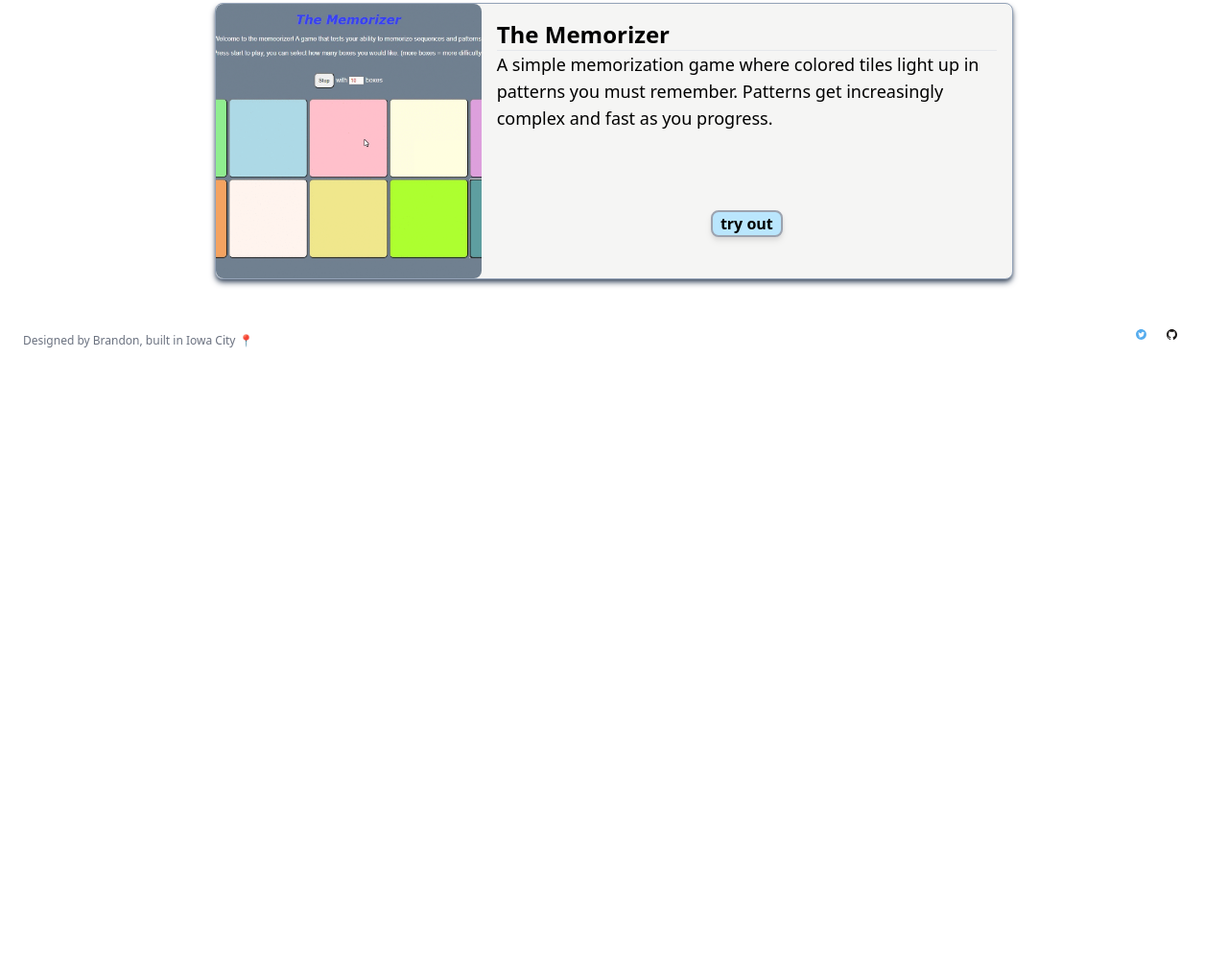
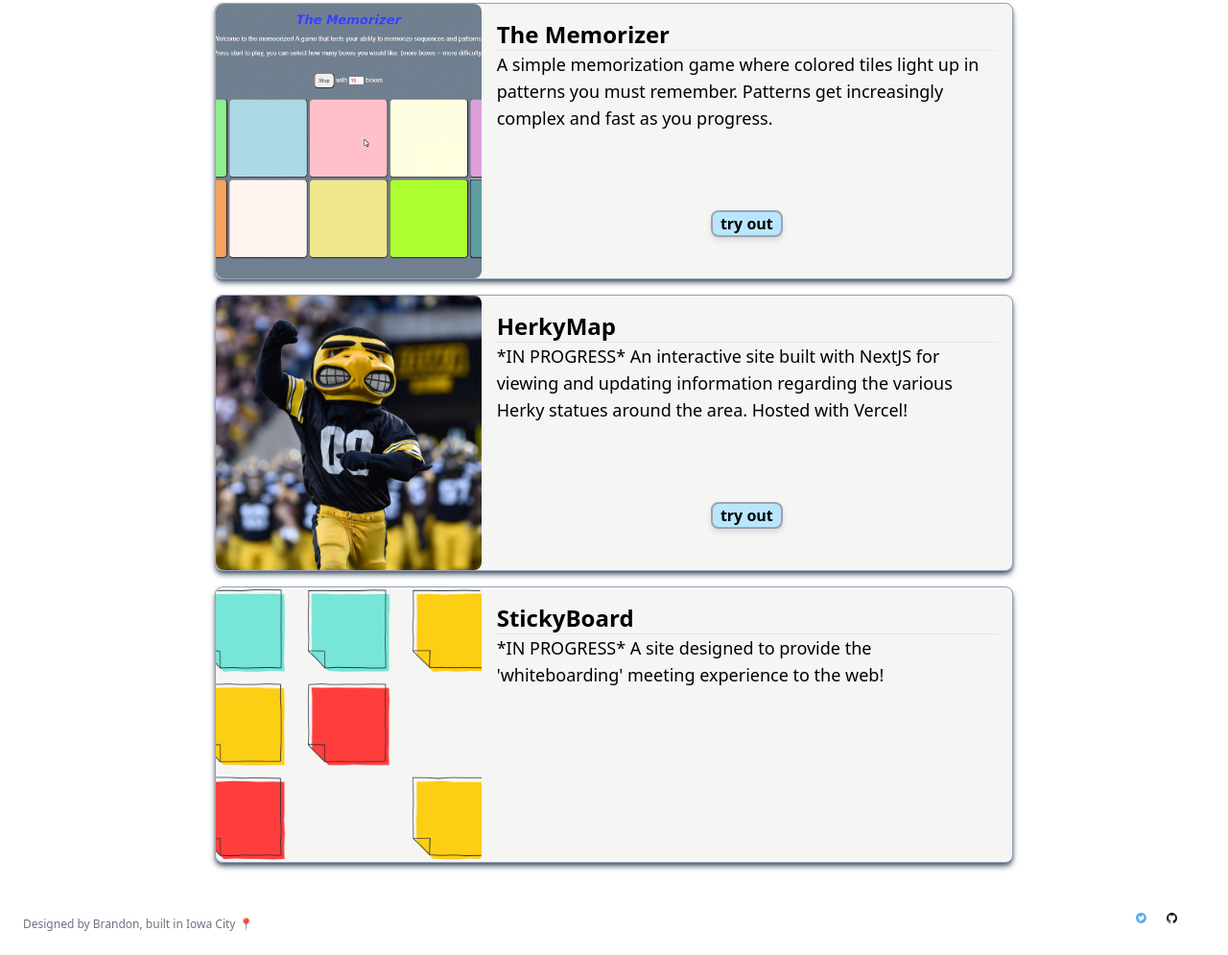
Before and after one commit to bman7842/web-portfolio, a Gatsby site: page /projects in a window 1280 px wide. Shown: the part 531-1526 px from the top of the page at 96% size. Before the commit the page ends 918 px from the top, so only its background shows below. Built offline with nearby package versions, Linux system fonts and the light colour scheme; Gatsby itself is replaced by a stand-in of ours.

Commit message:
Added additional projects in-progress to project page

```diff
--- a/src/components/headers.js
+++ b/src/components/headers.js
@@ -77,6 +77,7 @@ const NavBar = (props) => {
                 <DropDownNavButton to="/projects/" label="projects" selected={selected} text="Projects">
                     <DropDownNavSubButton to="http://doogle-env.eba-ugdmui76.us-east-2.elasticbeanstalk.com/?fbclid=IwAR3i-uJEDm83RSc1RC_30G6tobT-RSIVlVBh7Ta4lQXopzNVcP1h33k-ywE" label="doogle" selected={selected} subcat={subcat}>doogle</DropDownNavSubButton>
                     <DropDownNavSubButton to="/projects/memorizer/" label="memorizer" selected={selected} subcat={subcat}>memorizer</DropDownNavSubButton>
+                    <DropDownNavSubButton to="https://www.herkymap.com/" label="herkymap" selected={selected} subcat={subcat}>herkymap</DropDownNavSubButton>
                 </DropDownNavButton>
                 <NavButton to="/portfolio/" label="portfolio" selected={selected}>Portfolio</NavButton>
                 <NavButton to="/contact/" label="contact" selected={selected}>Contact</NavButton>
--- a/src/components/memorizer/scenes/gameScene.js
+++ b/src/components/memorizer/scenes/gameScene.js
@@ -79,7 +79,7 @@ const GameTile = ( { id, playingTile, playingTileComplete, onClick } ) => {
     if (playingTile === id) {
         return (
             <AnimationDiv animation={PartialWobble} callback={() => {playingTileComplete(id)}}>
-                <button style={color} className="w-16 h-16 rounded border border-black" />
+                <button style={color} className="w-16 h-16 rounded border border-black"></button>
             </AnimationDiv>
         )
     }
@@ -124,14 +124,6 @@ const GameScene = ( { difficulty, gameOverCallback } ) => {
         display: "grid",
         gridTemplateColumns: `repeat(${difficulty.columns}, minmax(0, 1fr))`,
     }
-
-    useEffect(() => {
-        if (!playingSequence && (gamePattern.length===0)) {
-            countdownFunc();
-        } else {
-            startPlayingSequence()
-        }
-    }, [startCountdown, gamePattern]);
 
     function countdownFunc() {
         setStatusText(`Game starting in ${startCountdown}`)
@@ -200,6 +192,14 @@ const GameScene = ( { difficulty, gameOverCallback } ) => {
         setPlayerGuess(playerGuess.concat([id]));
     }
 
+    useEffect(() => {
+        if (!playingSequence && (gamePattern.length===0)) {
+            countdownFunc();
+        } else {
+            startPlayingSequence()
+        }
+    }, [startCountdown, gamePattern]);
+
     return (
         <div className="h-full flex flex-col">
             <section className="py-1 px-3 flex w-full justify-between bg-gray-500 overflow-hidden border-b-2 border-gray-600 drop-shadow-lg">
--- a/src/content/projectsData.js
+++ b/src/content/projectsData.js
@@ -1,5 +1,7 @@
 import MemorizerSC from "../images/memorizer_sc.png"
 import DoogleSC from "../images/doogle_sample.png"
+import HerkyImg from "../images/herky.jpg"
+import StickyNoteImg from "../images/sticky_note.png"
 
 export const projectInfo = [
     [
@@ -24,5 +26,23 @@ export const projectInfo = [
                 link: "/projects/memorizer/"
             }
         }
+    ],
+    [
+        {
+            title: "HerkyMap",
+            img: HerkyImg,
+            body: "*IN PROGRESS* An interactive site built with NextJS for viewing and updating information regarding the various Herky statues around the area. Hosted with Vercel!",
+            button: {
+                label: "try out",
+                link: "https://www.herkymap.com/"
+            }
+        }
+    ],
+    [
+        {
+            title: "StickyBoard",
+            img: StickyNoteImg,
+            body: "*IN PROGRESS* A site designed to provide the 'whiteboarding' meeting experience to the web!",
+        }
     ]
 ]
```
Also changed, not shown: src/images/herky.jpg (added), src/images/sticky_note.png (added).
